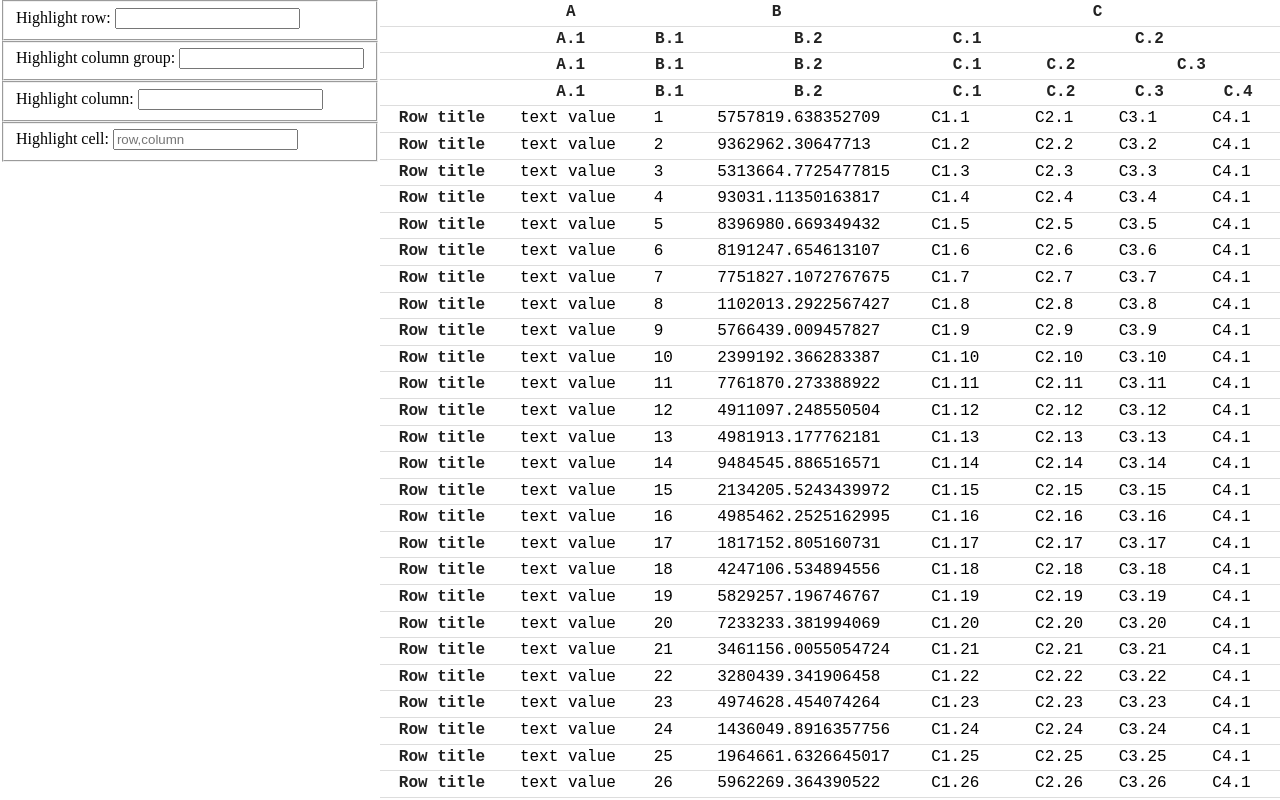
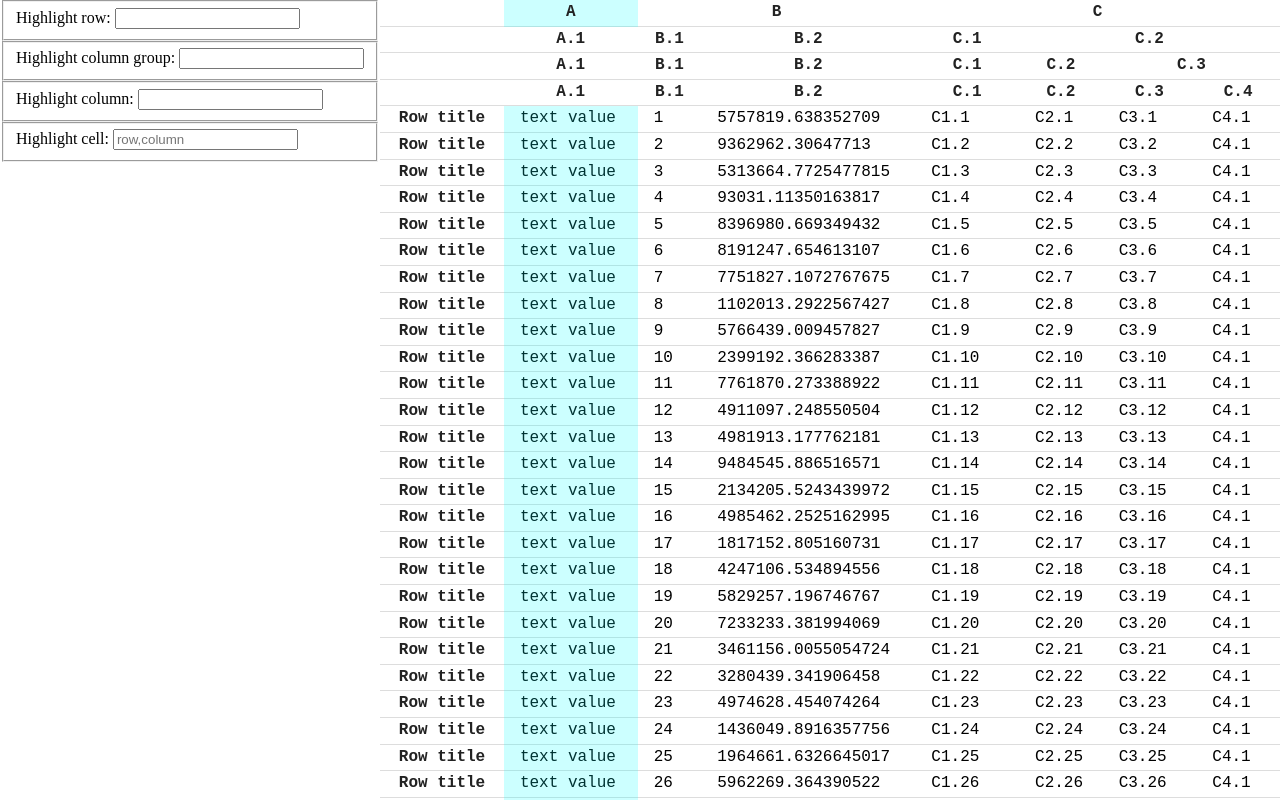
Before and after one commit to ruudrenssen/holy-table, a plain HTML site: page index.html in a window 1280 px wide. In both pictures the pointer is over the element 570 px from the left and 13 px from the top of the page. Drawn offline with Linux system fonts and the light colour scheme.

Commit message:
improve highlighting

```diff
--- a/index.html
+++ b/index.html
@@ -110,7 +110,7 @@
     */
         const row = document.getElementById('table-row-1');
         const body = document.getElementById('table-body');
-        for(let i = 2; i < 50; i++) {
+        for(let i = 2; i < 51; i++) {
             let newRow = row.cloneNode(true);
             newRow.setAttribute('id', `table-row-${i}`)
             newRow.childNodes[3].textContent = 'text value';
@@ -123,20 +123,14 @@
         }
 
         function highlightRow (e) {
-            console.log(e.target.value);
-            // window.location.href(`/#table-row-${e.target.value}`);
             window.location =`#table-row-${e.target.value}`;
         }
 
         function highlightColumnGroup (e) {
-            console.log(e.target.value);
-            // window.location.href(`/#table-row-${e.target.value}`);
             window.location =`#table-column-group-${e.target.value}`;
         }
 
         function highlightColumn (e) {
-            console.log(e.target.value);
-            // window.location.href(`/#table-row-${e.target.value}`);
             window.location =`#table-column-${e.target.value}`;
         }
     </script>
--- a/main.css
+++ b/main.css
@@ -13,7 +13,7 @@
     --table-alt-background: #eee;
     --table-type-color: #222;
     --hover-color: rgba(0, 255, 255, .2);
-    --target-color: rgba(255, 255, 0, .5);
+    --target-color: rgba(255, 255, 0, 1);
 
     /* calculated variables */
     --cell-height: calc(var(--line-height) * var(--font-size) + var(--cell-spacing));
@@ -56,15 +56,17 @@ td {
     margin-top: calc(var(--border-width) * -1);
 }
 
-td:hover::after {
+th:hover:not(:first-child)::after,
+td:hover:not(:first-child)::after {
     content: "";
     position: absolute;
+    left: 0;
+    right: 0;
+    top: -100vh;
+    bottom: -100vh;
+    z-index: -1;
     background-color: var(--hover-color);
-    left: 0;
-    top: -100vh;
-    height: 200vh;
-    width: 100%;
-    z-index: -1;
+    pointer-events: none;
 }
 
 tfoot td,
@@ -111,6 +113,7 @@ thead tr:nth-child(4) th {
 tbody tr th:first-child {
     position: sticky;
     left: 0;
+    z-index: 1;
 }
 
 /* Sticky top-left cell */
@@ -128,13 +131,13 @@ tbody tr:target th
 }
 
 /* Highlights on hover */
-    table tbody tr:hover th,
-    table tbody tr:hover td {
+table tbody tr:hover th,
+table tbody tr:hover td {
     background-color: var(--hover-color);
-    }
+}
 
-    /* Overflow container */
-    .table-container {
+/* Overflow container */
+.table-container {
     overflow: auto;
 
     /* Add padding so the thead does not overlap the first rows when scrolled */
```
